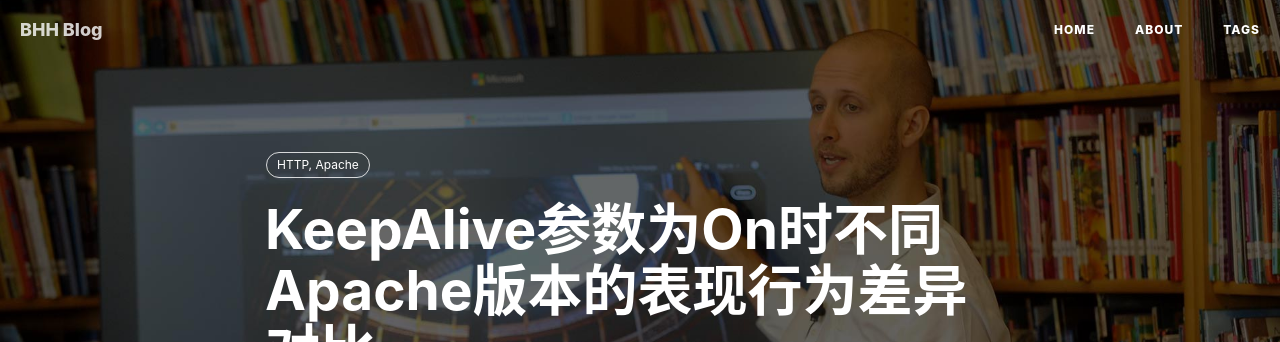
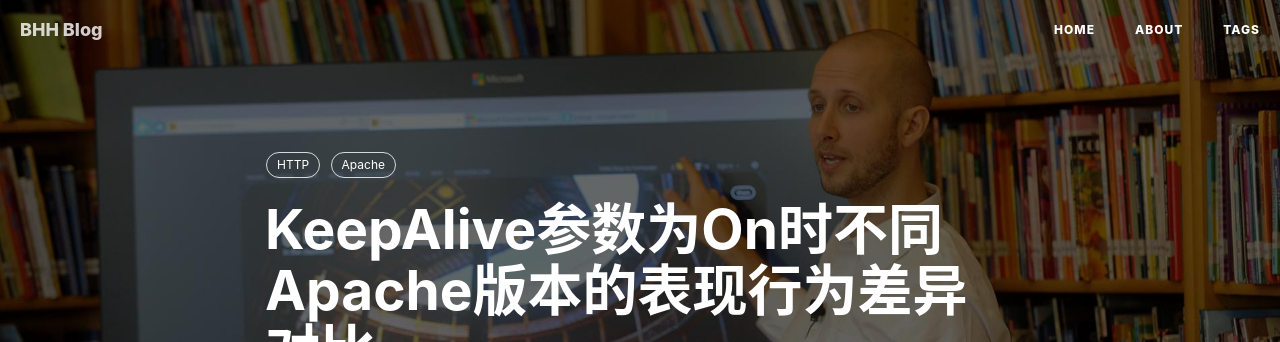
Before and after one commit to bbhhhh/bbhhhh.github.io, a Jekyll site: the page built from _posts/2020-05-06-KeepAlive参数为On时不同Apache版本的表现行为差异对比.md, in a window 1280 px wide and 900 px high. Shown: the top 342 px of the window. Built offline with Jekyll 4.4.1, drawn with Linux system fonts in a browser that asks for light colours; nearby versions of some CDN libraries; comment, search, counter and statistics services are not loaded.

```diff
--- a/_posts/2020-05-06-KeepAlive参数为On时不同Apache版本的表现行为差异对比.md
+++ b/_posts/2020-05-06-KeepAlive参数为On时不同Apache版本的表现行为差异对比.md
@@ -7,7 +7,8 @@ author:     BHH
 header-img: img/post-bg-e2e-ux.jpg
 catalog: true
 tags:
-    - HTTP, Apache
+    - HTTP
+    - Apache
 ---
 
 ### KeepAlive参数为On时不同Apache版本的表现行为差异对比
```
